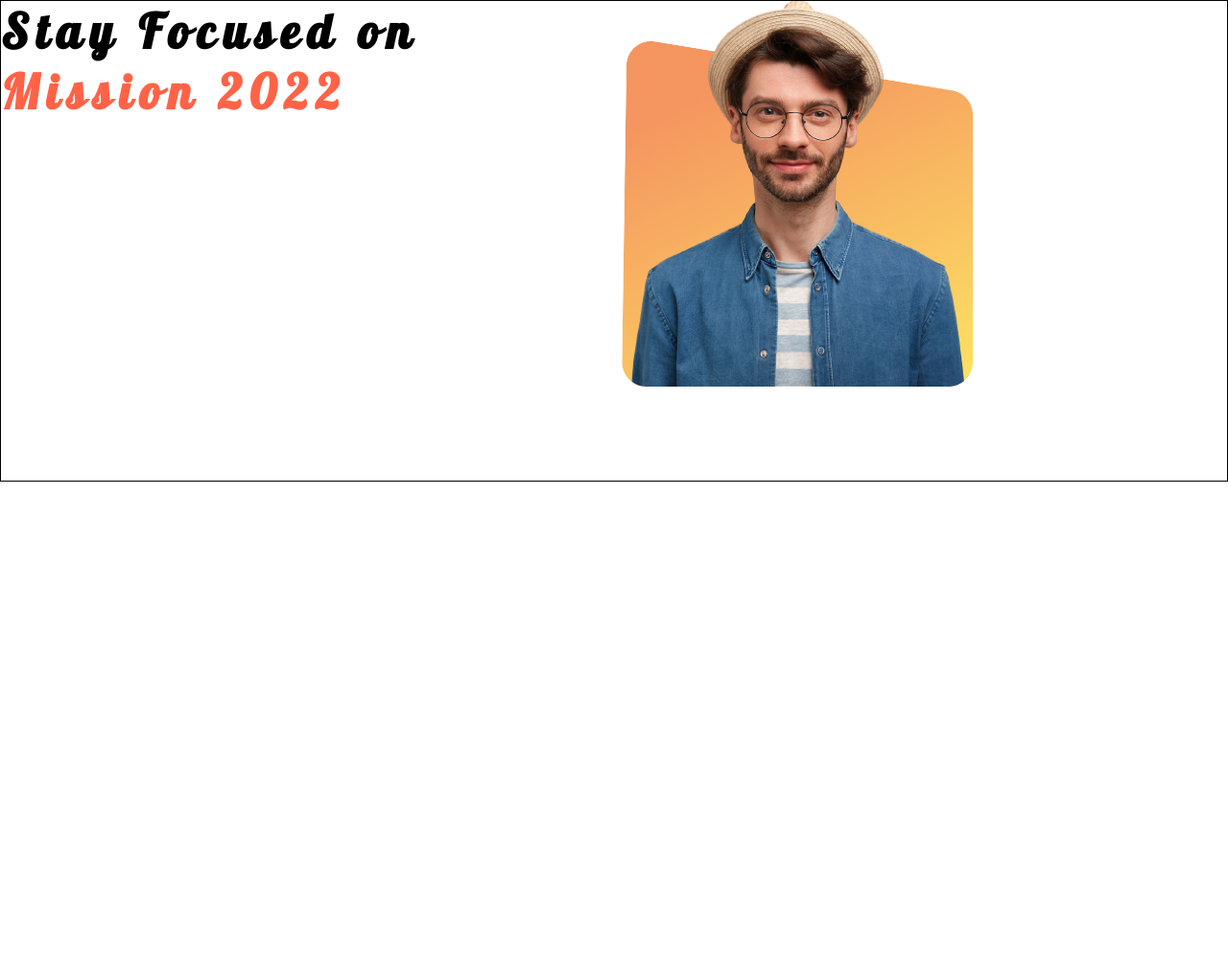
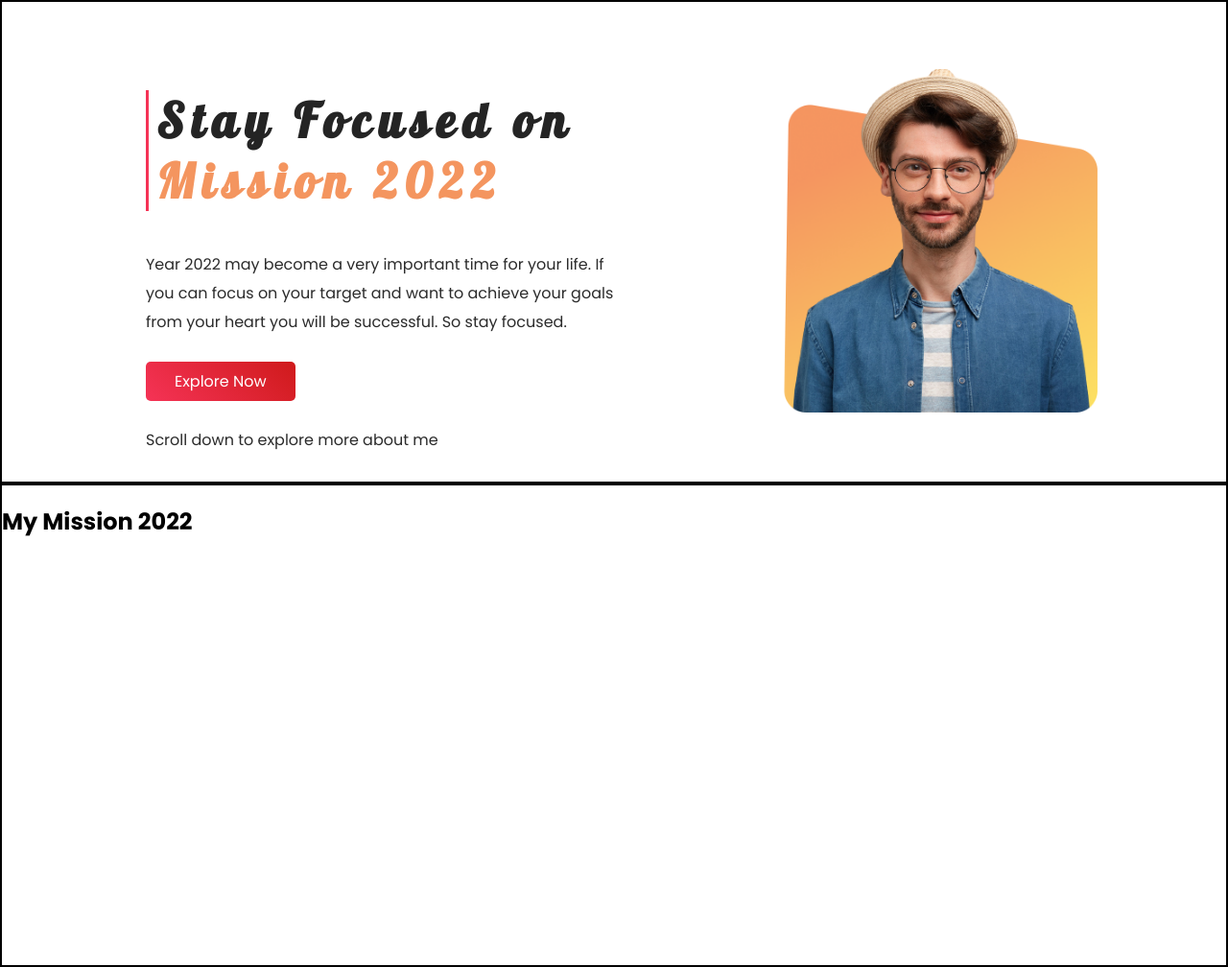
Before and after one commit to RakibPro/assignment1-portfolio, a plain HTML site: page index.html in a window 1280 px wide. Shown: the whole page at 96% size. Before the commit the page ends 800 px from the top, so only its background shows below. Drawn offline with Linux system fonts and the light colour scheme.

Commit message:
hero section added

```diff
--- a/index.html
+++ b/index.html
@@ -11,19 +11,29 @@
     <link rel="stylesheet" href="style.css">
 </head>
 <body>
-    <!-- 1st-section start -->
-    <section class="main 1st-section">
+    <!-- Hero Section Start-->
+    <section class="container hero-area">
         <div class="half">
-            <h1 class="title">Stay Focused on</h1>
-            <h1 class="title color-title">Mission 2022</h1>
+            <h1 class="title">Stay Focused on <br> <span class="color-title"> Mission 2022</span></h1>
+            <p>Year 2022 may become a very important time for your life. If you can focus on your target and want to achieve your goals from your heart you will be successful. So stay focused.</p>
+            <a href="#" class="btn">Explore Now</a>
+            <p>Scroll down to explore more about me </p>
+
         </div>
         <div class="half">
             <img src="./images/person/person-1.png" alt="" class="image">
         </div>
+    </section>
+    <!-- Hero Section End -->
 
+    <!-- Mission Section Start -->
+    <section class="container mission-area">
+        <h1 class="m-title">My Mission 2022</h1>
+        <div class="mission">
+
+        </div>
     </section>
-    <!-- 1st-section end -->
-
+    <!-- Mission Section End -->
 
 </body>
 </html>
--- a/style.css
+++ b/style.css
@@ -1,24 +1,58 @@
-*{
+body{
     margin: 0;
     padding: 0;
     font-family: 'Poppins', sans-serif;
 }
-.main{
+/* Hero Section Start */
+.container{
     display: flex;
     height: 500px;
-    border: 1px solid #000;
+    border: 2px solid #000;
 }
 .half{
     width: 50%;
+    margin-top: 50px;
+    margin-left: 150px;
 }
 .image{
-    width: 60%;
+    padding-top: 20px;
+    padding-left: 20px;
+    width: 70%;
 }
 .title{
+    color: rgb(36, 36, 36);
     font-family: 'Lobster', cursive;
     font-size: 50px;
     letter-spacing: 8px;
+    padding-left: 8px;
+    border-left: 3px solid #F53356;
+    border-image-slice: 1.5;
+
 }
 .color-title{
-    color: tomato;
+    font-family: 'Lobster', cursive;
+    color: #F4955F;
 }
+p{
+    line-height: 30px;
+    color: rgb(43, 43, 43);
+}
+.btn{
+    display: inline-block;
+    color: white;
+    text-decoration: none;
+    background-image: linear-gradient(45deg,#F53356,#CF1A1B);
+    padding: 8px 30px;
+    margin: 10px 0px;
+    border-radius: 5px;
+}
+/* Hero Section End */
+
+/* Mission Section Start */
+
+
+
+
+
+
+/* Mission Section End */
```
